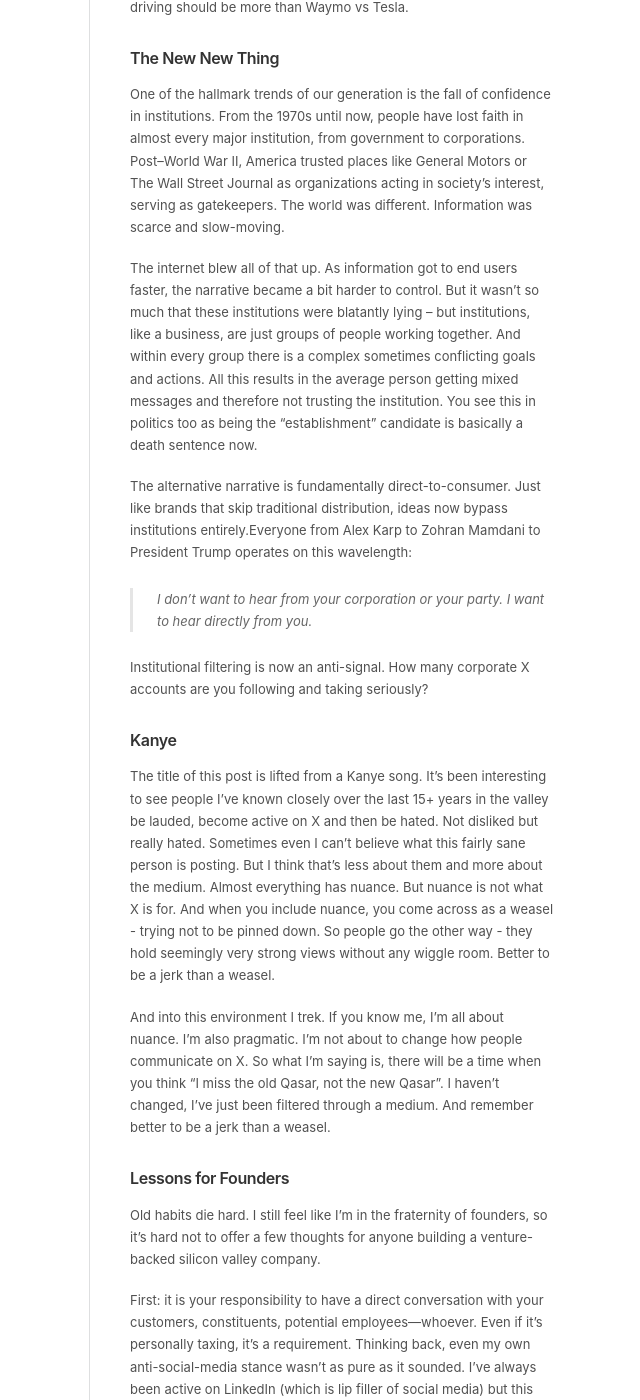
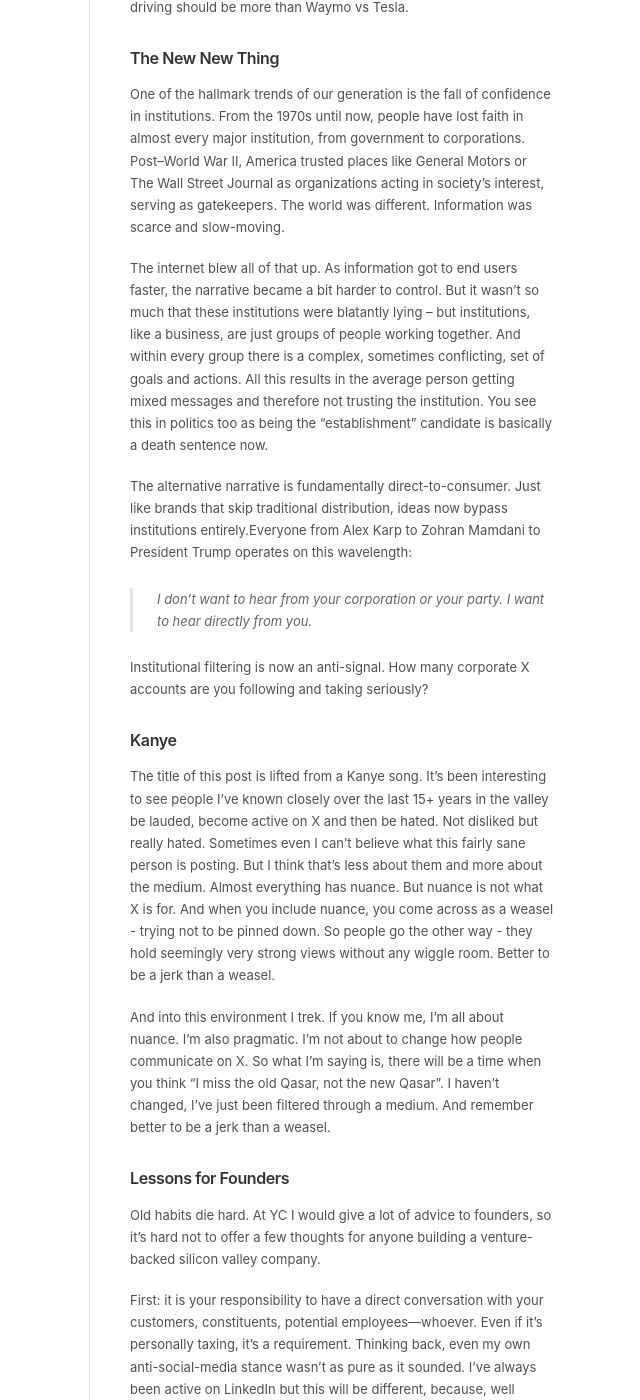
Before and after one commit to qasar/qasar.github.io, a Jekyll site: the page built from _essay/newqasar.md, in a window 1280 px wide and 1400 px high, scrolled down 665 px. Shown: the whole window, without its empty margins (111-751 px from the left). Built offline with Jekyll 4.4.1, drawn with Linux system fonts in a browser that asks for light colours; some of the changed text lies outside the part shown.

Commit message:
Update newqasar.md essay

```diff
--- a/_essay/newqasar.md
+++ b/_essay/newqasar.md
@@ -13,7 +13,7 @@
 Historically, if you've watched my talks, you've heard me say that one of the keys to Applied's success is focus. And I've often demonized social media, specifically X, as wasteful and distracting. It encourages superficiality, showmanship, and the wrong values over real substance.
 
 
-## Well, well, well, how the turntables
+## "Well, well, well, how the turntables"
 
 Some of that is still true. But as the company has grown, the balance has changed. The value of having a microphone now outweighs the downsides. So I'm going to try this. If it works, great. If not, I'll go back to not being on X.
 
@@ -35,7 +35,7 @@
 
 
 
-The internet blew all of that up. As information got to end users faster, the narrative became a bit harder to control. But it wasn't so much that these institutions were blatantly lying -- but institutions, like a business, are just groups of people working together. And within every group there is a complex sometimes conflicting goals and actions. All this results in the average person getting mixed messages and therefore not trusting the institution. You see this in politics too as being the "establishment" candidate is basically a death sentence now.
+The internet blew all of that up. As information got to end users faster, the narrative became a bit harder to control. But it wasn't so much that these institutions were blatantly lying -- but institutions, like a business, are just groups of people working together. And within every group there is a complex, sometimes conflicting, set of goals and actions. All this results in the average person getting mixed messages and therefore not trusting the institution. You see this in politics too as being the "establishment" candidate is basically a death sentence now.
 
 
 
@@ -67,11 +67,11 @@
 
 
 
-Old habits die hard. I still feel like I'm in the fraternity of founders, so it's hard not to offer a few thoughts for anyone building a venture-backed silicon valley company.
+Old habits die hard. At YC I would give a lot of advice to founders, so it's hard not to offer a few thoughts for anyone building a venture-backed silicon valley company.
 
 
 
-First: it is your responsibility to have a direct conversation with your customers, constituents, potential employees—whoever. Even if it's personally taxing, it's a requirement. Thinking back, even my own anti-social-media stance wasn't as pure as it sounded. I've always been active on LinkedIn (which is lip filler of social media) but this will be different.
+First: it is your responsibility to have a direct conversation with your customers, constituents, potential employees—whoever. Even if it's personally taxing, it's a requirement. Thinking back, even my own anti-social-media stance wasn't as pure as it sounded. I've always been active on LinkedIn but this will be different, because, well LinkedIn is LinkedIn.
 
 
 
```
